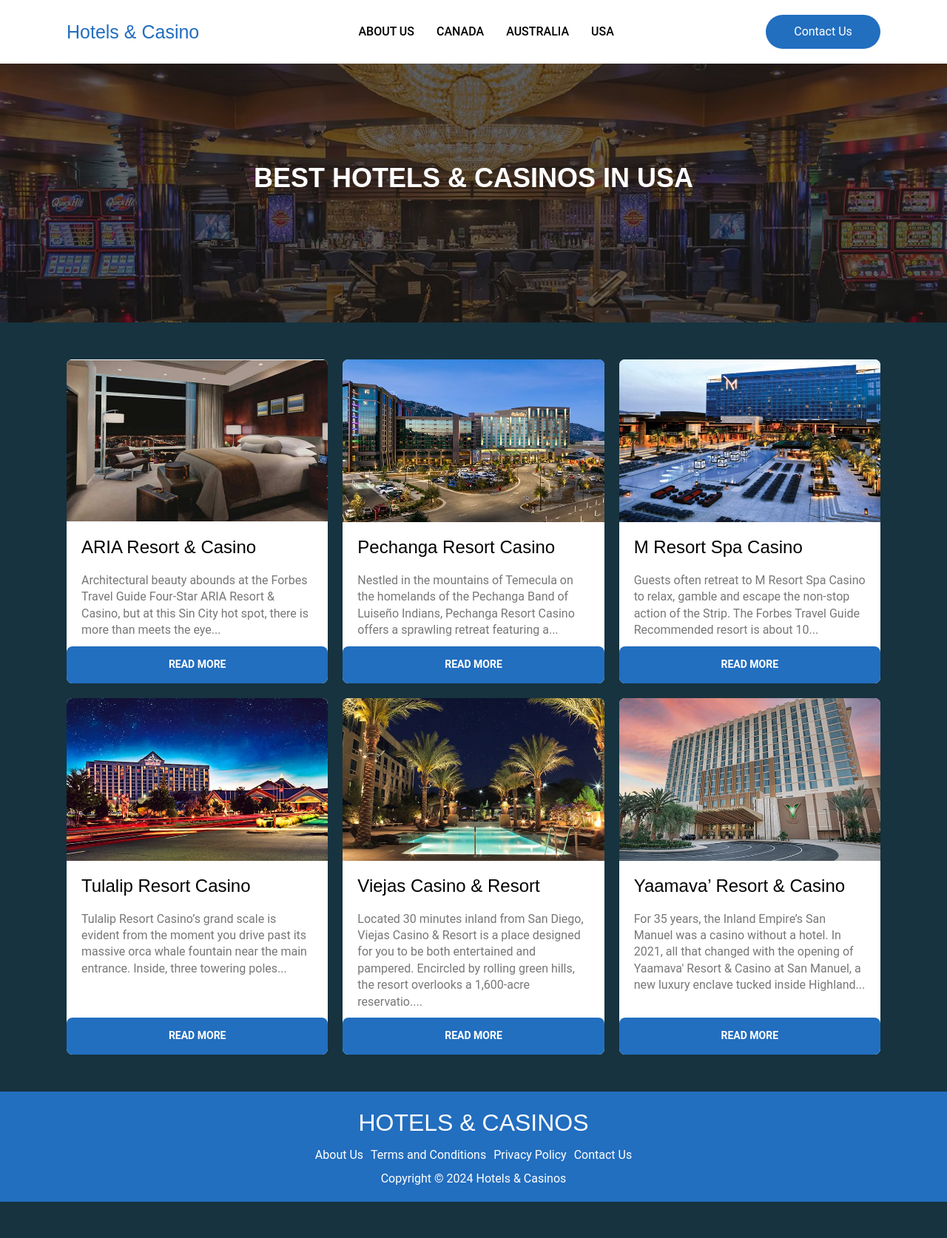
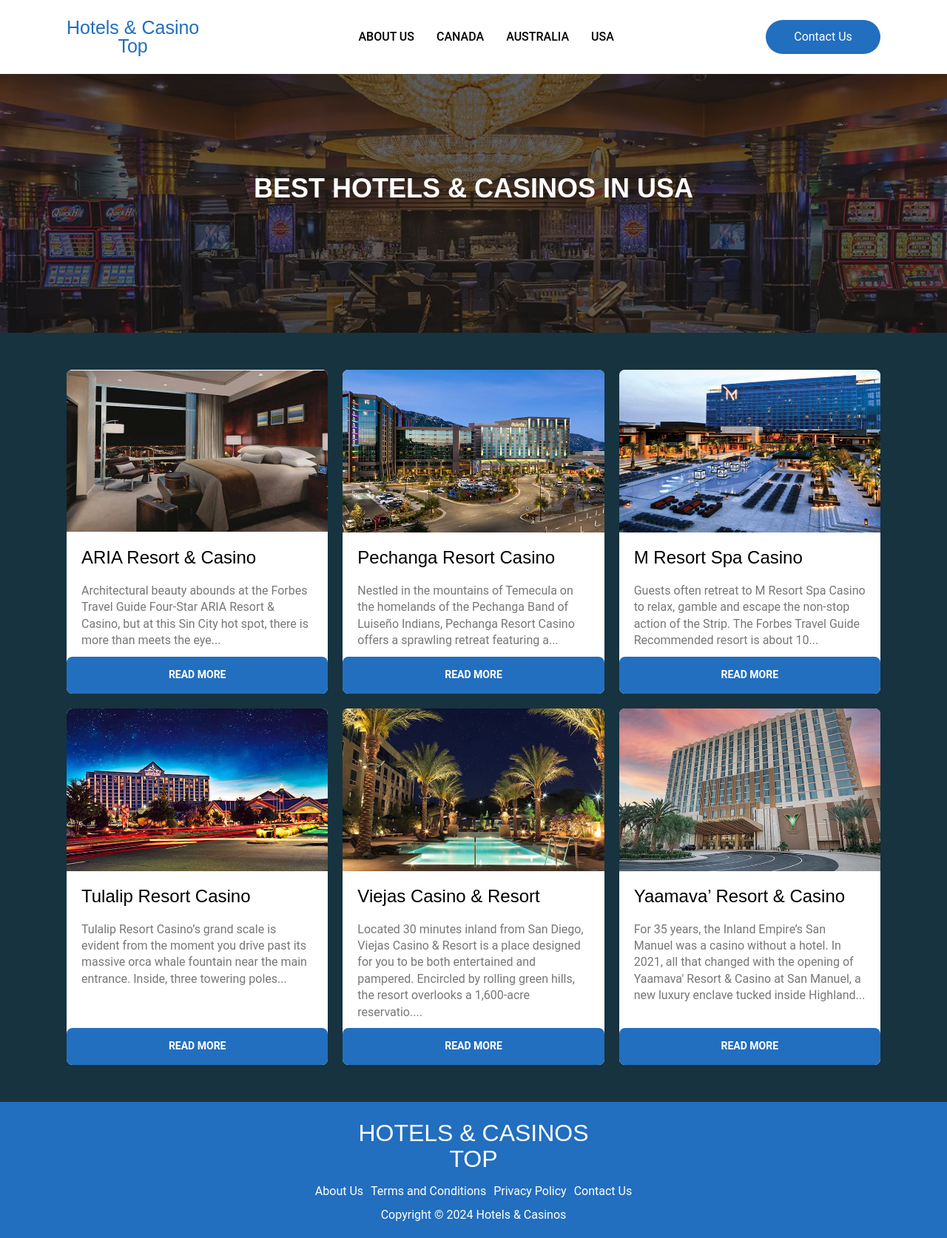
Before and after one commit to ts-mykyta/vue-hotel-3, a Vue app: page /usa in a window 1280 px wide. Shown: the whole page at 74% size. Before the commit the page ends 1625 px from the top, so only its background shows below. Built offline with nearby package versions, Linux system fonts and the light colour scheme; a web font is replaced by a local one.

Commit message:
change site logo

```diff
--- a/src/components/FooterLayout.vue
+++ b/src/components/FooterLayout.vue
@@ -25,6 +25,7 @@
             <div class="footer__logo">
                 <router-link to="/" exact-active-class="header__menu-link--active">
                     <span>Hotels & Casinos</span>
+                    <div style="text-align: center; margin-top: -10px;">Top</div>
                 </router-link>
             </div>
 
--- a/src/components/HeaderLayout.vue
+++ b/src/components/HeaderLayout.vue
@@ -43,6 +43,7 @@
                 <div class="header__logo">
                     <router-link to="/" exact-active-class="header__menu-link--active">
                         <span>Hotels & Casino</span>
+                        <div style="text-align: center; margin-top: -10px;">Top</div>
                     </router-link>
                 </div>
 
@@ -115,7 +116,7 @@
         position: absolute
         width: 100%
         left: 0
-        top: 70px
+        top: 100px
         opacity: 0
         visibility: hidden
         background: $white
```
